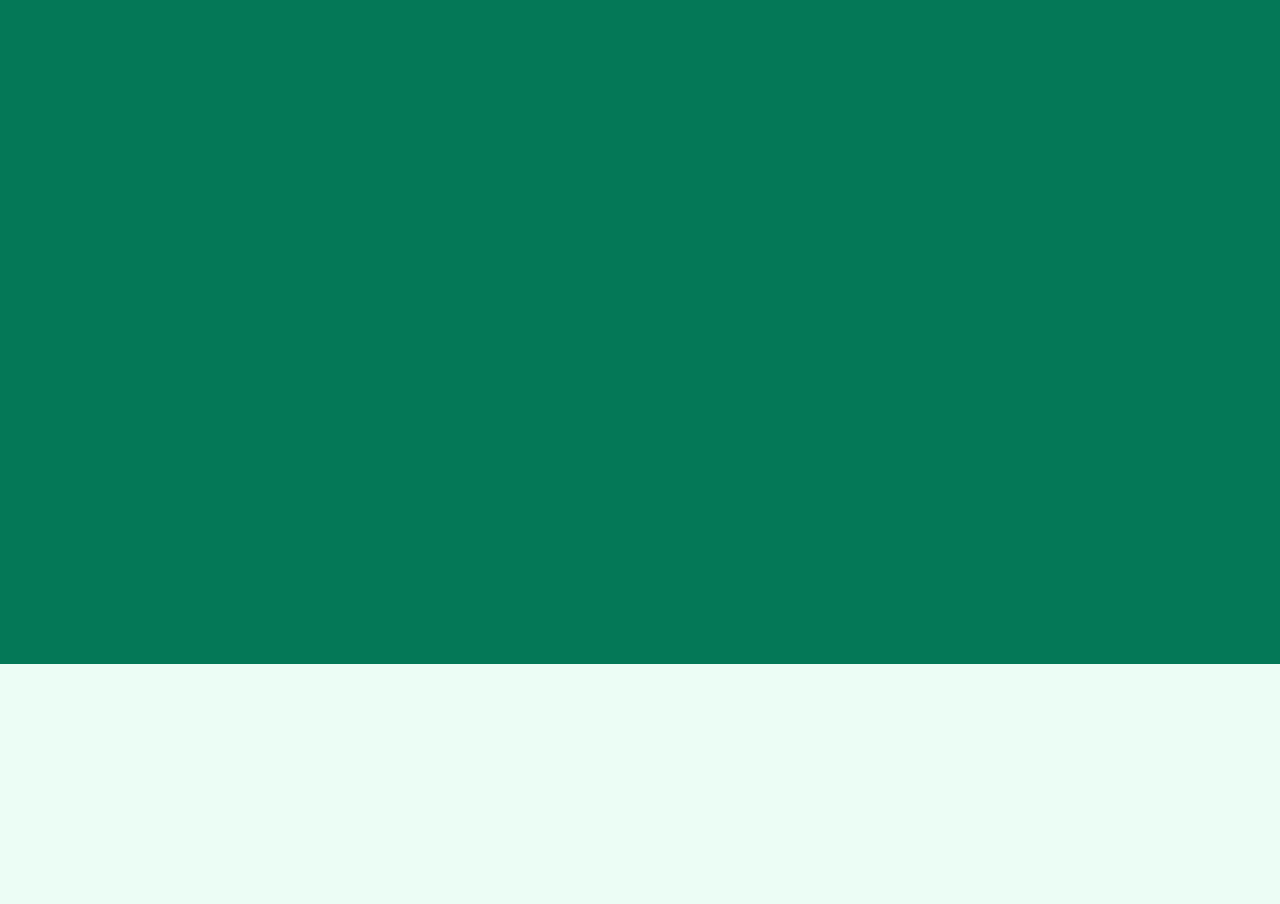
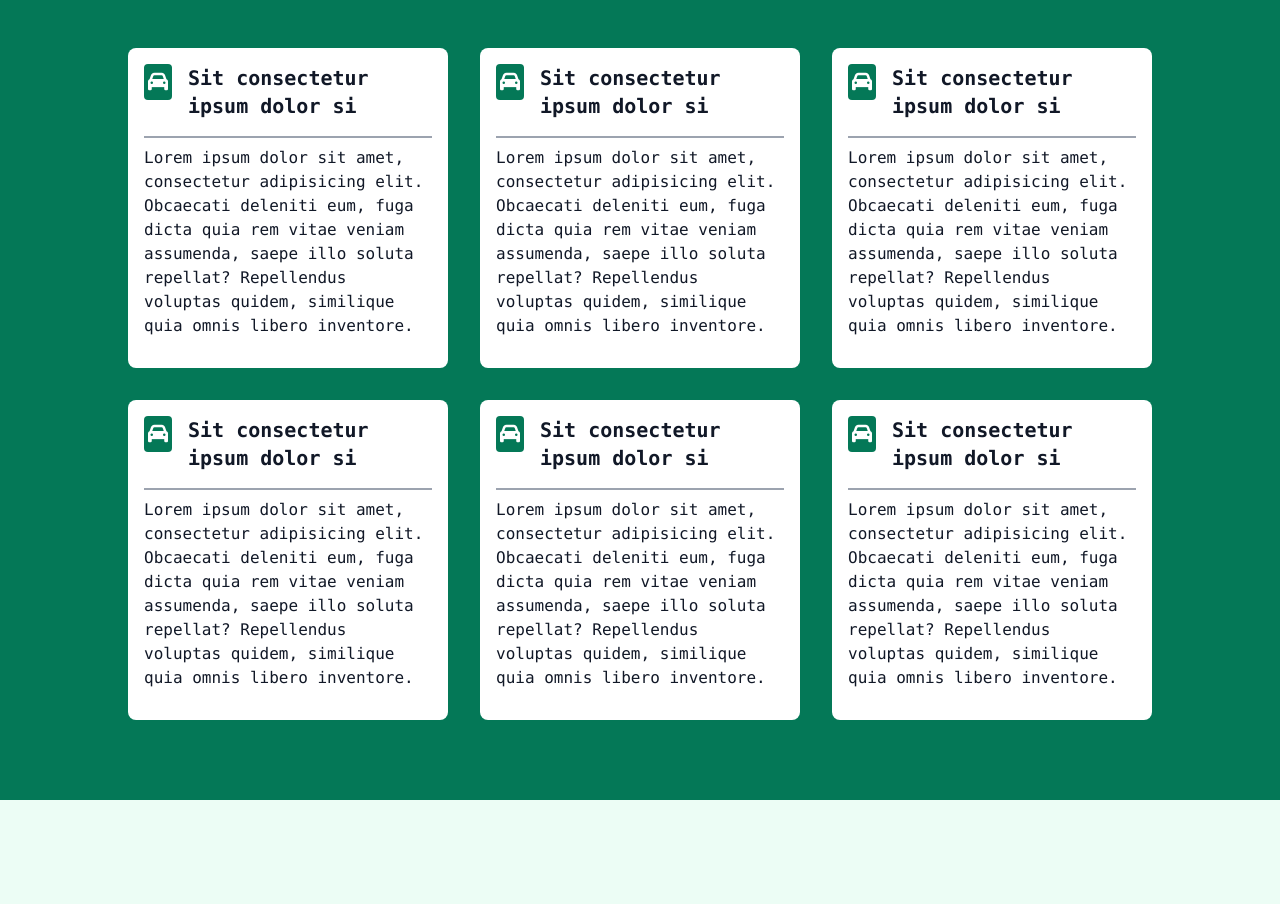
Before and after one commit to yannlo/tuto-tailwind-css, a website built with Parcel: page src/index.html in a window 1280 px wide. Shown: the part 696-1600 px from the top of the page. Built offline with nearby package versions, Linux system fonts and the light colour scheme.

Commit message:
feature: service's section page added

```diff
--- a/src/index.html
+++ b/src/index.html
@@ -30,13 +30,65 @@
     </nav>
   </header>
   <main class="w-full min-h-screen pt-20">
+
     <section class="w-full h-full py-20 px-5 grid grid-cols-1 md:grid-cols-2 md:px-[8%] md:gap-x-4 lg:px-[20%]" id="index">
       <h1 class="text-4xl font-bold uppercase mb-6 md:mt-6 md:row-span-1 ">Lorem ipsum dolor</h1>
       <img class="bg-slate-800 w-full h-96 mb-8 text-white flex items-center justify-center text-xl rounded-md md:h-80 md:mb-0 md:col-span-1 md:row-span-4"  src="#" alt="Illustration picture">
       <p class="mb-4 md:row-span-1 text-xl">Lorem ipsum dolor sit amet consectetur adipisicing elit. Corporis dignissimos quas in excepturi nesciunt. Lia, laboriosam nesciunt nostrum harum repellendus?</p>
       <a href="#contact" class=" w-fit h-fit px-4 py-2 rounded text-white  text-lg font-semibold bg-emerald-800 md:row-span-1 ">Contactez-nous</a>
     </section>
-    <section class="w-full min-h-screen bg-emerald-700 py-12" id="service"></section>
+
+    <section class="w-full h-full bg-emerald-700 py-20 px-5 md:px-[10%]  2xl:px-[15%]" id="service">
+      <h2 class="text-4xl font-bold text-center text-white uppercase mb-16">Nos services</h2>
+
+      <div class="w-full flex flex-wrap justify-evenly gap-8">
+
+        <div class=" bg-white rounded-lg p-4 w-full max-w-xs aspect-square">
+          <div class="flex flex-row gap-4 items-start pb-4 mb-2 border-b-2 border-gray-400 ">
+            <i class="bg-emerald-700 inline-block rounded text-white text-xl p-1 fa-solid fa-car"></i>
+            <h3 class="inline-block font-semibold text-xl ">Sit consectetur ipsum dolor si</h3>
+          </div>
+          <p>Lorem ipsum dolor sit amet, consectetur adipisicing elit. Obcaecati deleniti eum, fuga dicta quia rem vitae veniam assumenda, saepe illo soluta repellat? Repellendus voluptas quidem, similique quia omnis libero inventore.</p>
+        </div>
+        <div class=" bg-white rounded-lg p-4 w-full max-w-xs aspect-square">
+          <div class="flex flex-row gap-4 items-start pb-4 mb-2 border-b-2 border-gray-400 ">
+            <i class="bg-emerald-700 inline-block rounded text-white text-xl p-1 fa-solid fa-car"></i>
+            <h3 class="inline-block font-semibold text-xl ">Sit consectetur ipsum dolor si</h3>
+          </div>
+          <p>Lorem ipsum dolor sit amet, consectetur adipisicing elit. Obcaecati deleniti eum, fuga dicta quia rem vitae veniam assumenda, saepe illo soluta repellat? Repellendus voluptas quidem, similique quia omnis libero inventore.</p>
+        </div>
+        <div class=" bg-white rounded-lg p-4 w-full max-w-xs aspect-square">
+          <div class="flex flex-row gap-4 items-start pb-4 mb-2 border-b-2 border-gray-400 ">
+            <i class="bg-emerald-700 inline-block rounded text-white text-xl p-1 fa-solid fa-car"></i>
+            <h3 class="inline-block font-semibold text-xl ">Sit consectetur ipsum dolor si</h3>
+          </div>
+          <p>Lorem ipsum dolor sit amet, consectetur adipisicing elit. Obcaecati deleniti eum, fuga dicta quia rem vitae veniam assumenda, saepe illo soluta repellat? Repellendus voluptas quidem, similique quia omnis libero inventore.</p>
+        </div>
+        <div class=" bg-white rounded-lg p-4 w-full max-w-xs aspect-square">
+          <div class="flex flex-row gap-4 items-start pb-4 mb-2 border-b-2 border-gray-400 ">
+            <i class="bg-emerald-700 inline-block rounded text-white text-xl p-1 fa-solid fa-car"></i>
+            <h3 class="inline-block font-semibold text-xl ">Sit consectetur ipsum dolor si</h3>
+          </div>
+          <p>Lorem ipsum dolor sit amet, consectetur adipisicing elit. Obcaecati deleniti eum, fuga dicta quia rem vitae veniam assumenda, saepe illo soluta repellat? Repellendus voluptas quidem, similique quia omnis libero inventore.</p>
+        </div>
+        <div class=" bg-white rounded-lg p-4 w-full max-w-xs aspect-square">
+          <div class="flex flex-row gap-4 items-start pb-4 mb-2 border-b-2 border-gray-400 ">
+            <i class="bg-emerald-700 inline-block rounded text-white text-xl p-1 fa-solid fa-car"></i>
+            <h3 class="inline-block font-semibold text-xl ">Sit consectetur ipsum dolor si</h3>
+          </div>
+          <p>Lorem ipsum dolor sit amet, consectetur adipisicing elit. Obcaecati deleniti eum, fuga dicta quia rem vitae veniam assumenda, saepe illo soluta repellat? Repellendus voluptas quidem, similique quia omnis libero inventore.</p>
+        </div>
+        <div class=" bg-white rounded-lg p-4 w-full max-w-xs aspect-square">
+          <div class="flex flex-row gap-4 items-start pb-4 mb-2 border-b-2 border-gray-400 ">
+            <i class="bg-emerald-700 inline-block rounded text-white text-xl p-1 fa-solid fa-car"></i>
+            <h3 class="inline-block font-semibold text-xl ">Sit consectetur ipsum dolor si</h3>
+          </div>
+          <p>Lorem ipsum dolor sit amet, consectetur adipisicing elit. Obcaecati deleniti eum, fuga dicta quia rem vitae veniam assumenda, saepe illo soluta repellat? Repellendus voluptas quidem, similique quia omnis libero inventore.</p>
+        </div>
+
+
+      </div>
+    </section>
     <section class="w-full min-h-screen py-12" id="faq"></section>
     <section class="w-full min-h-screen bg-emerald-700 py-12" id="contact"></section>
   </main>
```
